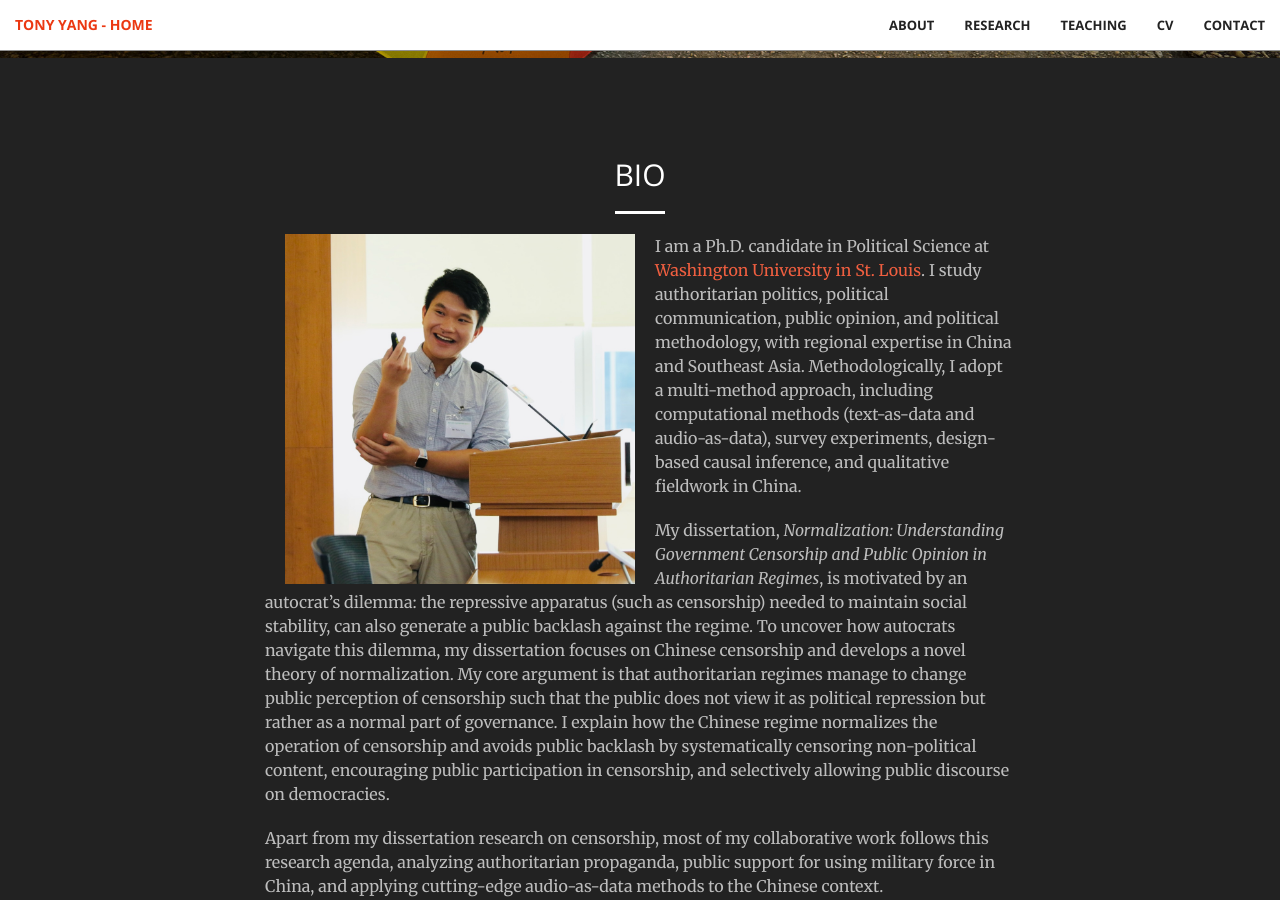
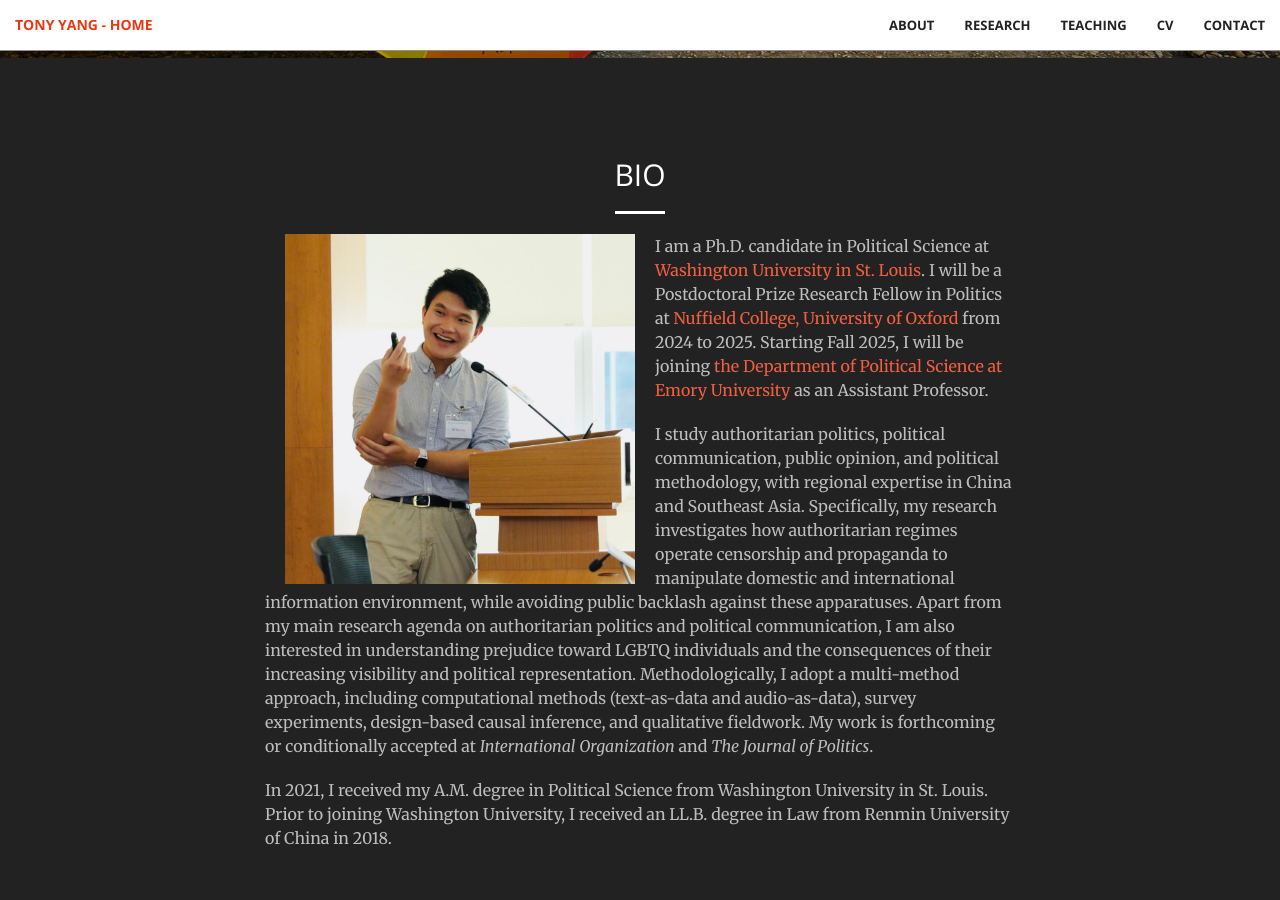
Before and after one commit to tonyhsfz/website, a Jekyll site: the page built from index.html, in a window 1280 px wide and 900 px high, scrolled down 842 px. Built offline with Jekyll 4.4.1, drawn with Linux system fonts in a browser that asks for light colours; some of the changed text lies outside the part shown.

Commit message:
Update Bio.html

```diff
--- a/_includes/Bio.html
+++ b/_includes/Bio.html
@@ -6,19 +6,18 @@
                 <hr class="light">
                 <p></p>
                 <img align="left" src="img/HKU.jpg" hspace="20"  width="350" height="350" >
-                <p class="text-faded">I am a Ph.D. candidate in Political Science at <a href="https://polisci.wustl.edu/">Washington University in St. Louis</a>.
+                <p class="text-faded">
+                    I am a Ph.D. candidate in Political Science at <a href="https://polisci.wustl.edu/">Washington University in St. Louis</a>.
+                    I will be a Postdoctoral Prize Research Fellow in Politics at <a href="https://www.nuffield.ox.ac.uk/">Nuffield College, University of Oxford</a> from 2024 to 2025.
+                    Starting Fall 2025, I will be joining <a href="https://polisci.emory.edu/home/">the Department of Political Science at Emory University</a> as an Assistant Professor.</p>
+                <p class="text-faded">
                     I study authoritarian politics, political communication, public opinion, and political methodology, with regional expertise in China and Southeast Asia.
+                    Specifically, my research investigates how authoritarian regimes operate censorship and propaganda to manipulate domestic and international information environment,
+                    while avoiding public backlash against these apparatuses.
+                    Apart from my main research agenda on authoritarian politics and political communication,
+                    I am also interested in understanding prejudice toward LGBTQ individuals and the consequences of their increasing visibility and political representation.
                     Methodologically, I adopt a multi-method approach, including computational methods (text-as-data and audio-as-data), survey experiments, design-based causal inference,
-                    and qualitative fieldwork in China.</p>
-                <p class="text-faded">My dissertation, <i>Normalization: Understanding Government Censorship and Public Opinion in Authoritarian Regimes</i>,
-                    is motivated by an autocrat’s dilemma: the repressive apparatus (such as censorship) needed to maintain social stability, can also generate a public backlash against the regime.
-                    To uncover how autocrats navigate this dilemma, my dissertation focuses on Chinese censorship and develops a novel theory of normalization.
-                    My core argument is that authoritarian regimes manage to change public perception of censorship such that the public does not view it as political repression but rather as a normal part of governance.
-                    I explain how the Chinese regime normalizes the operation of censorship and avoids public backlash by systematically censoring non-political content, encouraging public participation in censorship, and selectively allowing public discourse on democracies.</p>
-                 <p class="text-faded">Apart from my dissertation research on censorship, most of my collaborative work follows this research agenda, analyzing authoritarian propaganda, public support for using military force in China, and applying cutting-edge audio-as-data methods to the Chinese context.</p>
-                 <p class="text-faded">My <a href="https://papers.ssrn.com/sol3/papers.cfm?abstract_id=3835217">job market paper</a> has been conditionally accepted at <a href="https://www.journals.uchicago.edu/toc/jop/current"><i>The Journal of Politics</i></a>
-                     and my work on public support for using military force in China is also conditionally accepted at <a href="https://www.cambridge.org/core/journals/international-organization"><i>International Organization</i></a>.
-                     My dissertation has been awarded research grants from the APSA Centennial Center and the Chiang Ching-Kuo Foundation.</p>
+                    and qualitative fieldwork. My work is forthcoming or conditionally accepted at <i>International Organization</i> and <i>The Journal of Politics</i>.</p>
                 <p class="text-faded">In 2021, I received my A.M. degree in Political Science from Washington University in St. Louis. Prior to joining Washington University, I received an LL.B. degree in Law from Renmin University of China in 2018.</p>
             </div>
         </div>
```
